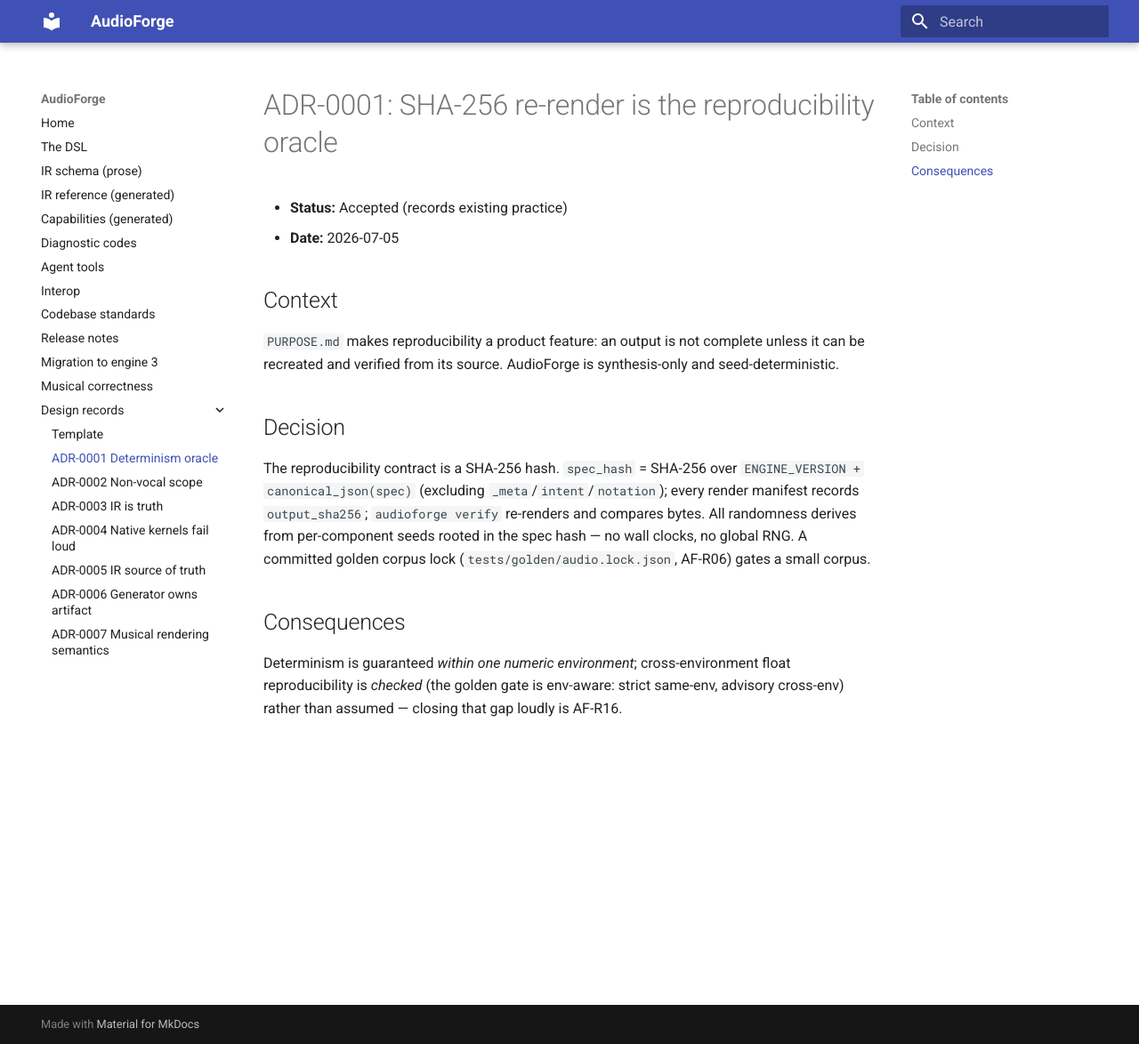
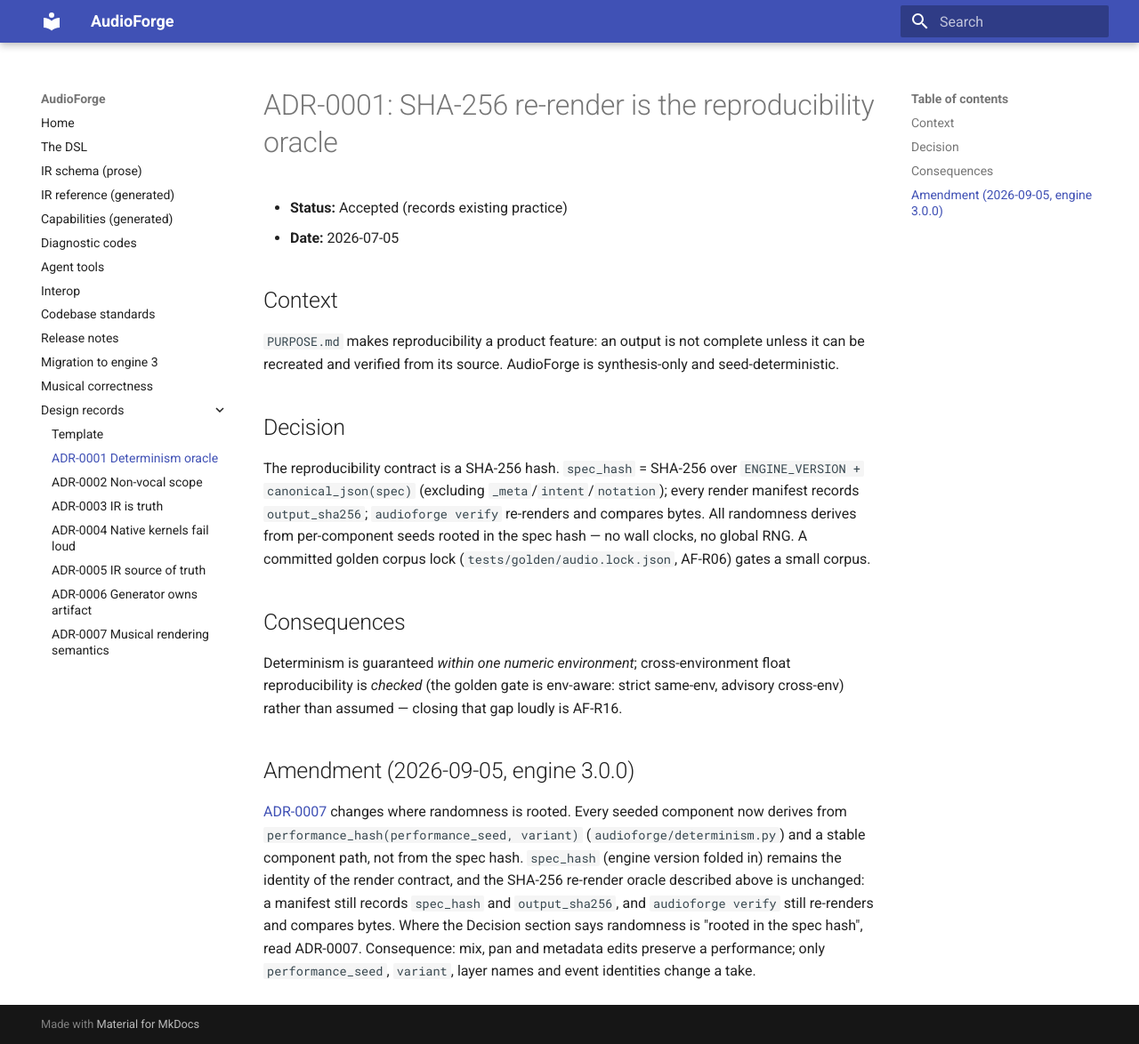
Before and after one commit to pedroanisio/audioforge, an MkDocs documentation site: the page built from docs/adr/0001-determinism-oracle.md, in a window 1280 px wide and 1174 px high. Shown: the whole window at 89% size. Built offline with MkDocs 1.6.1 and Material for MkDocs 9.7.7, drawn with Linux system fonts in a browser that asks for light colours.

Commit message:
docs(records): reconcile determinism records and coordination pointer (RM-D-004, RM-D-005, RM-D-006)
ADR-0001 gains an amendment pointing to ADR-0007 for the randomness root
(performance_hash, not spec_hash); ADR-0007's status reads "merge pending"
until HARNESS-VCS-004/CI-003 pass; docs/index.md drops the "byte-identical
audio, every render, forever" claim for the environment-scoped statement the
README and ADRs make; AGENTS.md documents .agent-tasks pointer semantics.

Harness: HARNESS-GOV-004, HARNESS-GOV-005, HARNESS-GOV-006, HARNESS-GOV-007.

Co-Authored-By: Claude Fable 5.1 <noreply@anthropic.com>

```diff
--- a/docs/adr/0001-determinism-oracle.md
+++ b/docs/adr/0001-determinism-oracle.md
@@ -30,3 +30,16 @@ hash — no wall clocks, no global RNG. A committed golden corpus lock
 Determinism is guaranteed *within one numeric environment*; cross-environment
 float reproducibility is *checked* (the golden gate is env-aware: strict same-env,
 advisory cross-env) rather than assumed — closing that gap loudly is AF-R16.
+
+## Amendment (2026-09-05, engine 3.0.0)
+
+[ADR-0007](0007-musical-render-semantics.md) changes where randomness is rooted.
+Every seeded component now derives from `performance_hash(performance_seed,
+variant)` (`audioforge/determinism.py`) and a stable component path, not from the
+spec hash. `spec_hash` (engine version folded in) remains the identity of the render
+contract, and the SHA-256 re-render oracle described above is unchanged: a manifest
+still records `spec_hash` and `output_sha256`, and `audioforge verify` still
+re-renders and compares bytes. Where the Decision section says randomness is
+"rooted in the spec hash", read ADR-0007. Consequence: mix, pan and metadata edits
+preserve a performance; only `performance_seed`, `variant`, layer names and event
+identities change a take.
```
Also changed, not shown: AGENTS.md (+6 -0 lines), docs/adr/0007-musical-render-semantics.md (+3 -2 lines), docs/index.md (+4 -3 lines).
